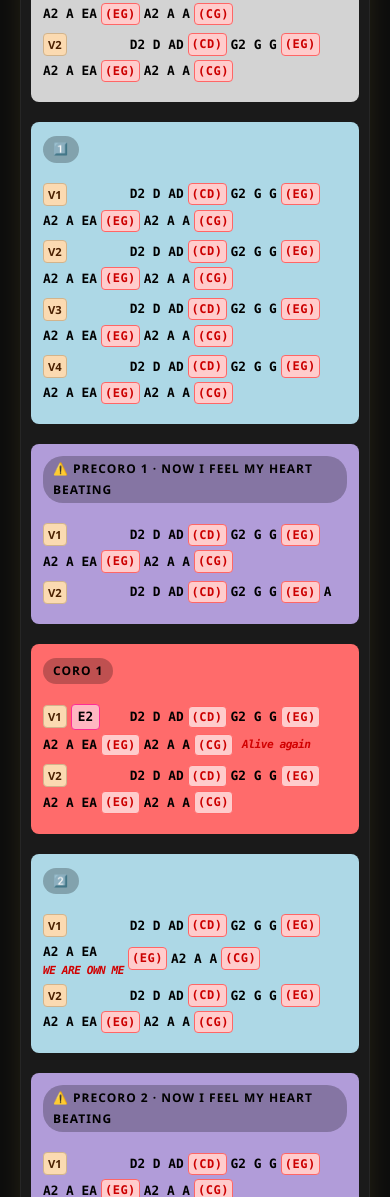
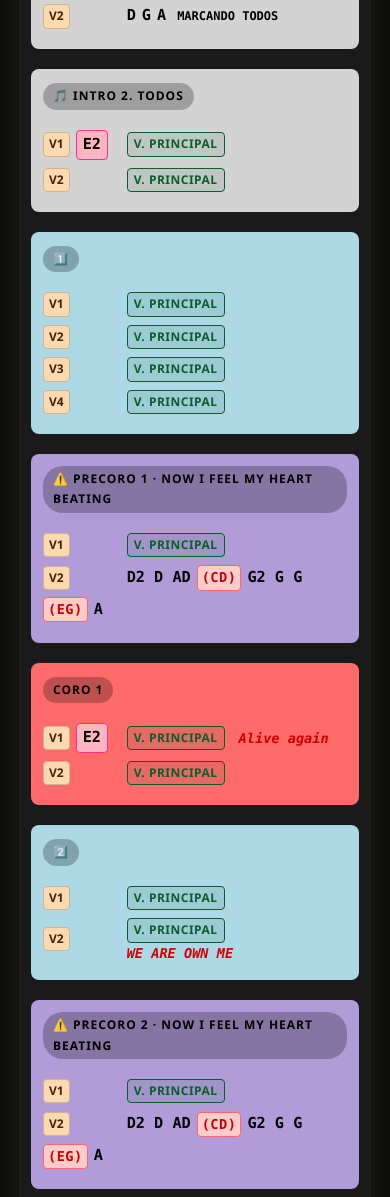
Before and after one commit to saoentertainment/DevonTributo-Keane-Coldplay-Travis, a plain HTML site: page guias/coldplay-adventure-of-a-lifetime-bajo.html in a window 390 px wide. Shown: the part 803-2000 px from the top of the page. Drawn offline with Linux system fonts and the light colour scheme.

Commit message:
Update coldplay-adventure-of-a-lifetime-bajo.html

```diff
--- a/guias/coldplay-adventure-of-a-lifetime-bajo.html
+++ b/guias/coldplay-adventure-of-a-lifetime-bajo.html
@@ -78,6 +78,14 @@
     .puente { background-color: #ffd966; }
     .outro { background-color: #f9a8d4; }
 
+    /* ESTILO ESPECIAL PARA LA VUELTA PRINCIPAL DE REFERENCIA */
+    .v-principal-box {
+      background-color: #fdf6d9; border: 2px dashed #d4af37;
+      padding: 15px; border-radius: 8px; margin-bottom: 25px; color: #000;
+    }
+    .v-principal-box h3 { font-size: 0.9rem; text-transform: uppercase; letter-spacing: 1px; margin-bottom: 8px; color: #b8860b; }
+    .v-principal-box .acordes-ref { font-family: 'Consolas', monospace; font-size: 1.1rem; font-weight: 700; }
+
     /* ESTILOS DE ACORDES Y NOTAS */
     .linea-acordes {
       display: flex; flex-wrap: wrap; align-items: center; gap: 8px;
@@ -96,8 +104,7 @@
     .prefix-slot {
       display: inline-flex;
       align-items: center;
-      justify-content: flex-start;
-      width: 95px;
+      width: 60px;
       flex-shrink: 0;
     }
 
@@ -116,47 +123,40 @@
     .caja-rosa {
       background-color: #ffb6c1; border: 1.5px solid #ff2d95; padding: 1px 6px; border-radius: 4px; font-weight: 900; color: #000;
     }
+
+    /* TEXTO V. PRINCIPAL */
+    .texto-vp {
+      font-weight: 900; color: #0d5c2e; background-color: rgba(13, 92, 46, 0.1);
+      padding: 1px 8px; border-radius: 4px; border: 1px solid #0d5c2e;
+      font-family: 'Segoe UI', sans-serif; font-size: 0.85rem; letter-spacing: 0.5px;
+    }
+
     .linea-vacia { color: #666; letter-spacing: 2px; }
 
     /* ANOTACIONES Y LETRAS */
     .letra-roja { color: #d10000; font-weight: 800; font-style: italic; white-space: nowrap; }
+    .text-under { font-size: 0.75rem; line-height: 1; margin-top: 4px; }
 
-    /* FLEX COLUMNS PARA ALINEAR TEXTOS DEBAJO DE ACORDES */
+    /* FLEX COLUMNS */
     .chord-col { display: inline-flex; flex-direction: column; align-items: flex-start; justify-content: center; }
     .lyrics-block { display: flex; flex-direction: column; align-items: flex-start; line-height: 1.4; flex: 1; }
-    .text-under { font-size: 0.75rem; line-height: 1; margin-top: 4px; }
 
     /* FOOTER */
     footer { margin-top: 30px; color: #888; font-size: 0.85rem; text-align: center; padding-bottom: 20px; width: 100%; max-width: 800px; border-top: 1px solid #222; padding-top: 20px;}
     footer strong { color: #ffe14a; }
 
-    /* ══════ AJUSTES CLAVE PARA CELULAR ══════ */
+    /* AJUSTES PARA CELULAR */
     @media (max-width: 650px) {
       .contenedor { padding: 15px 10px; }
       .seccion { padding: 12px 12px; }
-
-      /* Achicamos un poco para que los acordes entren mejor */
-      .linea-acordes { font-size: 0.85rem; gap: 5px; }
-      .etiqueta-v { font-size: 0.75rem; min-width: 26px; padding: 1px 4px; }
-
-      /* Ajuste del prefijo (E2, WOOHOO) */
-      .prefix-slot { width: 65px; }
-
-      .acorde-paren { padding: 0 4px; font-size: 0.8rem; }
-      .text-under { font-size: 0.6rem; margin-top: 2px; }
-
-      /* Hacemos que el WOOHOO y las letras rojas encajen perfecto */
-      .letra-roja { font-size: 0.75rem; letter-spacing: -0.5px; }
-      .lyrics-block { font-size: 0.85rem; }
-    }
-
-    @media (max-width: 400px) {
-      /* Ajuste final para celulares muy angostos */
-      .linea-acordes { font-size: 0.8rem; gap: 4px; }
-      .etiqueta-v { font-size: 0.7rem; min-width: 22px; }
-      .prefix-slot { width: 55px; }
-      .acorde-paren { padding: 0 3px; font-size: 0.75rem; }
-      .letra-roja { font-size: 0.7rem; }
+      .linea-acordes { font-size: 0.95rem; gap: 6px; }
+      .etiqueta-v { font-size: 0.75rem; min-width: 26px; padding: 1px 5px; }
+      .prefix-slot { width: 45px; }
+      .acorde-paren { padding: 0 4px; font-size: 0.85rem; }
+      .texto-vp { font-size: 0.75rem; padding: 1px 6px; }
+      .text-under { font-size: 0.65rem; }
+      .letra-roja { font-size: 0.85rem; }
+      .lyrics-block { font-size: 0.9rem; }
     }
   </style>
 </head>
@@ -183,6 +183,14 @@
   </div>
 
   <main class="contenedor" id="contenedor">
+
+    <!-- VUELTA PRINCIPAL (REFERENCIA) -->
+    <div class="v-principal-box">
+      <h3>🎸 Vuelta Principal (V.PRINCIPAL)</h3>
+      <div class="acordes-ref">
+        D2 D AD <span class="acorde-paren">(CD)</span> G2 G G <span class="acorde-paren">(EG)</span> A2 A EA <span class="acorde-paren">(EG)</span> A2 A A <span class="acorde-paren">(CG)</span>
+      </div>
+    </div>
 
     <!-- INTRO 1 -->
     <section class="seccion intro">
@@ -211,62 +219,22 @@
       <div class="linea-acordes">
         <span class="etiqueta-v">V1</span>
         <span class="prefix-slot"><span class="caja-rosa">E2</span></span>
-        <span class="acorde">D2 D AD</span>
-        <span class="acorde-paren">(CD)</span> <span class="acorde">G2 G G</span>
-        <span class="acorde-paren">(EG)</span> <span class="acorde">A2 A EA</span>
-        <span class="acorde-paren">(EG)</span> <span class="acorde">A2 A A</span>
-        <span class="acorde-paren">(CG)</span>
+        <span class="texto-vp">V. PRINCIPAL</span>
       </div>
       <div class="linea-acordes">
         <span class="etiqueta-v">V2</span>
         <span class="prefix-slot"></span>
-        <span class="acorde">D2 D AD</span>
-        <span class="acorde-paren">(CD)</span> <span class="acorde">G2 G G</span>
-        <span class="acorde-paren">(EG)</span> <span class="acorde">A2 A EA</span>
-        <span class="acorde-paren">(EG)</span> <span class="acorde">A2 A A</span>
-        <span class="acorde-paren">(CG)</span>
+        <span class="texto-vp">V. PRINCIPAL</span>
       </div>
     </section>
 
     <!-- SECCIÓN 1 -->
     <section class="seccion estrofa">
       <span class="etiqueta">1️⃣</span>
-      <div class="linea-acordes">
-        <span class="etiqueta-v">V1</span>
-        <span class="prefix-slot"></span>
-        <span class="acorde">D2 D AD</span>
-        <span class="acorde-paren">(CD)</span> <span class="acorde">G2 G G</span>
-        <span class="acorde-paren">(EG)</span> <span class="acorde">A2 A EA</span>
-        <span class="acorde-paren">(EG)</span> <span class="acorde">A2 A A</span>
-        <span class="acorde-paren">(CG)</span>
-      </div>
-      <div class="linea-acordes">
-        <span class="etiqueta-v">V2</span>
-        <span class="prefix-slot"></span>
-        <span class="acorde">D2 D AD</span>
-        <span class="acorde-paren">(CD)</span> <span class="acorde">G2 G G</span>
-        <span class="acorde-paren">(EG)</span> <span class="acorde">A2 A EA</span>
-        <span class="acorde-paren">(EG)</span> <span class="acorde">A2 A A</span>
-        <span class="acorde-paren">(CG)</span>
-      </div>
-      <div class="linea-acordes">
-        <span class="etiqueta-v">V3</span>
-        <span class="prefix-slot"></span>
-        <span class="acorde">D2 D AD</span>
-        <span class="acorde-paren">(CD)</span> <span class="acorde">G2 G G</span>
-        <span class="acorde-paren">(EG)</span> <span class="acorde">A2 A EA</span>
-        <span class="acorde-paren">(EG)</span> <span class="acorde">A2 A A</span>
-        <span class="acorde-paren">(CG)</span>
-      </div>
-      <div class="linea-acordes">
-        <span class="etiqueta-v">V4</span>
-        <span class="prefix-slot"></span>
-        <span class="acorde">D2 D AD</span>
-        <span class="acorde-paren">(CD)</span> <span class="acorde">G2 G G</span>
-        <span class="acorde-paren">(EG)</span> <span class="acorde">A2 A EA</span>
-        <span class="acorde-paren">(EG)</span> <span class="acorde">A2 A A</span>
-        <span class="acorde-paren">(CG)</span>
-      </div>
+      <div class="linea-acordes"><span class="etiqueta-v">V1</span><span class="prefix-slot"></span><span class="texto-vp">V. PRINCIPAL</span></div>
+      <div class="linea-acordes"><span class="etiqueta-v">V2</span><span class="prefix-slot"></span><span class="texto-vp">V. PRINCIPAL</span></div>
+      <div class="linea-acordes"><span class="etiqueta-v">V3</span><span class="prefix-slot"></span><span class="texto-vp">V. PRINCIPAL</span></div>
+      <div class="linea-acordes"><span class="etiqueta-v">V4</span><span class="prefix-slot"></span><span class="texto-vp">V. PRINCIPAL</span></div>
     </section>
 
     <!-- PRECORO 1 -->
@@ -275,11 +243,7 @@
       <div class="linea-acordes">
         <span class="etiqueta-v">V1</span>
         <span class="prefix-slot"></span>
-        <span class="acorde">D2 D AD</span>
-        <span class="acorde-paren">(CD)</span> <span class="acorde">G2 G G</span>
-        <span class="acorde-paren">(EG)</span> <span class="acorde">A2 A EA</span>
-        <span class="acorde-paren">(EG)</span> <span class="acorde">A2 A A</span>
-        <span class="acorde-paren">(CG)</span>
+        <span class="texto-vp">V. PRINCIPAL</span>
       </div>
       <div class="linea-acordes">
         <span class="etiqueta-v">V2</span>
@@ -296,21 +260,13 @@
       <div class="linea-acordes">
         <span class="etiqueta-v">V1</span>
         <span class="prefix-slot"><span class="caja-rosa">E2</span></span>
-        <span class="acorde">D2 D AD</span>
-        <span class="acorde-paren">(CD)</span> <span class="acorde">G2 G G</span>
-        <span class="acorde-paren">(EG)</span> <span class="acorde">A2 A EA</span>
-        <span class="acorde-paren">(EG)</span> <span class="acorde">A2 A A</span>
-        <span class="acorde-paren">(CG)</span>
-        <span class="letra-roja" style="margin-left: 5px;">Alive again</span>
+        <span class="texto-vp">V. PRINCIPAL</span>
+        <span class="letra-roja" style="margin-left: 8px;">Alive again</span>
       </div>
       <div class="linea-acordes">
         <span class="etiqueta-v">V2</span>
         <span class="prefix-slot"></span>
-        <span class="acorde">D2 D AD</span>
-        <span class="acorde-paren">(CD)</span> <span class="acorde">G2 G G</span>
-        <span class="acorde-paren">(EG)</span> <span class="acorde">A2 A EA</span>
-        <span class="acorde-paren">(EG)</span> <span class="acorde">A2 A A</span>
-        <span class="acorde-paren">(CG)</span>
+        <span class="texto-vp">V. PRINCIPAL</span>
       </div>
     </section>
 
@@ -320,26 +276,15 @@
       <div class="linea-acordes">
         <span class="etiqueta-v">V1</span>
         <span class="prefix-slot"></span>
-        <span class="acorde">D2 D AD</span>
-        <span class="acorde-paren">(CD)</span> <span class="acorde">G2 G G</span>
-        <span class="acorde-paren">(EG)</span>
-
-        <div class="chord-col">
-          <span class="acorde">A2 A EA</span>
-          <span class="letra-roja text-under">WE ARE OWN ME</span>
-        </div>
-
-        <span class="acorde-paren">(EG)</span> <span class="acorde">A2 A A</span>
-        <span class="acorde-paren">(CG)</span>
+        <span class="texto-vp">V. PRINCIPAL</span>
       </div>
       <div class="linea-acordes">
         <span class="etiqueta-v">V2</span>
         <span class="prefix-slot"></span>
-        <span class="acorde">D2 D AD</span>
-        <span class="acorde-paren">(CD)</span> <span class="acorde">G2 G G</span>
-        <span class="acorde-paren">(EG)</span> <span class="acorde">A2 A EA</span>
-        <span class="acorde-paren">(EG)</span> <span class="acorde">A2 A A</span>
-        <span class="acorde-paren">(CG)</span>
+        <div class="chord-col">
+          <span class="texto-vp">V. PRINCIPAL</span>
+          <span class="letra-roja text-under">WE ARE OWN ME</span>
+        </div>
       </div>
     </section>
 
@@ -349,11 +294,7 @@
       <div class="linea-acordes">
         <span class="etiqueta-v">V1</span>
         <span class="prefix-slot"></span>
-        <span class="acorde">D2 D AD</span>
-        <span class="acorde-paren">(CD)</span> <span class="acorde">G2 G G</span>
-        <span class="acorde-paren">(EG)</span> <span class="acorde">A2 A EA</span>
-        <span class="acorde-paren">(EG)</span> <span class="acorde">A2 A A</span>
-        <span class="acorde-paren">(CG)</span>
+        <span class="texto-vp">V. PRINCIPAL</span>
       </div>
       <div class="linea-acordes">
         <span class="etiqueta-v">V2</span>
@@ -370,24 +311,15 @@
       <div class="linea-acordes">
         <span class="etiqueta-v">V1</span>
         <span class="prefix-slot"><span class="caja-rosa">E2</span></span>
-        <span class="acorde">D2 D AD</span>
-        <span class="acorde-paren">(CD)</span> <span class="acorde">G2 G G</span>
-        <span class="acorde-paren">(EG)</span> <span class="acorde">A2 A EA</span>
-        <span class="acorde-paren">(EG)</span> <span class="acorde">A2 A A</span>
-        <span class="acorde-paren">(CG)</span>
-        <span class="letra-roja" style="margin-left: 5px;">Alive again</span>
+        <span class="texto-vp">V. PRINCIPAL</span>
+        <span class="letra-roja" style="margin-left: 8px;">Alive again</span>
       </div>
       <div class="linea-acordes">
         <span class="etiqueta-v">V2</span>
         <span class="prefix-slot"></span>
-        <span class="acorde">D2 D AD</span>
-        <span class="acorde-paren">(CD)</span> <span class="acorde">G2 G G</span>
-        <span class="acorde-paren">(EG)</span> <span class="acorde">A2 A EA</span>
-        <span class="acorde-paso">g</span>
-        <span class="acorde-paso">a</span>
-        <span class="acorde">A2 A A</span>
-        <span class="acorde-paren">(CG)</span>
-        <span class="letra-roja" style="margin-left: 5px;">Alive again</span>
+        <span class="texto-vp">V. PRINCIPAL</span>
+        <span class="acorde-paso">g</span> <span class="acorde-paso">a</span>
+        <span class="letra-roja" style="margin-left: 8px;">Alive again</span>
       </div>
     </section>
 
@@ -423,21 +355,13 @@
       <div class="linea-acordes">
         <span class="etiqueta-v">V1</span>
         <span class="prefix-slot"><span class="caja-rosa">E2</span></span>
-        <span class="acorde">D2 D AD</span>
-        <span class="acorde-paren">(CD)</span> <span class="acorde">G2 G G</span>
-        <span class="acorde-paren">(EG)</span> <span class="acorde">A2 A EA</span>
-        <span class="acorde-paren">(EG)</span> <span class="acorde">A2 A A</span>
-        <span class="acorde-paren">(CG)</span>
+        <span class="texto-vp">V. PRINCIPAL</span>
       </div>
 
       <div class="linea-acordes">
         <span class="etiqueta-v">V2</span>
         <span class="prefix-slot"></span>
-        <span class="acorde">D2 D AD</span>
-        <span class="acorde-paren">(CD)</span> <span class="acorde">G2 G G</span>
-        <span class="acorde-paren">(EG)</span> <span class="acorde">A2 A EA</span>
-        <span class="acorde-paren">(EG)</span> <span class="acorde">A2 A A</span>
-        <span class="acorde-paren">(CG)</span>
+        <span class="texto-vp">V. PRINCIPAL</span>
       </div>
 
       <div class="linea-acordes" style="margin-top: 12px;">
@@ -470,33 +394,20 @@
       <div class="linea-acordes" style="margin-top: 12px;">
         <span class="etiqueta-v">V6</span>
         <span class="prefix-slot"></span>
-        <span class="acorde">D2 D AD</span>
-        <span class="acorde-paren">(CD)</span> <span class="acorde">G2 G G</span>
-        <span class="acorde-paren">(EG)</span> <span class="acorde">A2 A EA</span>
-        <span class="acorde-paso">g</span>
-        <span class="acorde-paso">a</span>
-        <span class="acorde">A2 A A</span>
-        <span class="acorde-paren">(CG)</span>
+        <span class="texto-vp">V. PRINCIPAL</span>
+        <span class="acorde-paso">g</span> <span class="acorde-paso">a</span>
       </div>
 
       <div class="linea-acordes">
         <span class="etiqueta-v">V7</span>
         <span class="prefix-slot"><span class="letra-roja" style="margin-left: 0;">WOOHOO</span></span>
-        <span class="acorde">D2 D AD</span>
-        <span class="acorde-paren">(CD)</span> <span class="acorde">G2 G G</span>
-        <span class="acorde-paren">(EG)</span> <span class="acorde">A2 A EA</span>
-        <span class="acorde">A2 A A</span>
-        <span class="acorde-paren">(CG)</span>
+        <span class="texto-vp">V. PRINCIPAL</span>
       </div>
 
       <div class="linea-acordes">
         <span class="etiqueta-v">V8</span>
         <span class="prefix-slot"><span class="letra-roja" style="margin-left: 0;">WOOHOO</span></span>
-        <span class="acorde">D2 D AD</span>
-        <span class="acorde-paren">(CD)</span> <span class="acorde">G2 G G</span>
-        <span class="acorde-paren">(EG)</span> <span class="acorde">A2 A EA</span>
-        <span class="acorde">A2 A A</span>
-        <span class="acorde-paren">(CG)</span>
+        <span class="texto-vp">V. PRINCIPAL</span>
       </div>
 
       <div class="linea-acordes">
```
